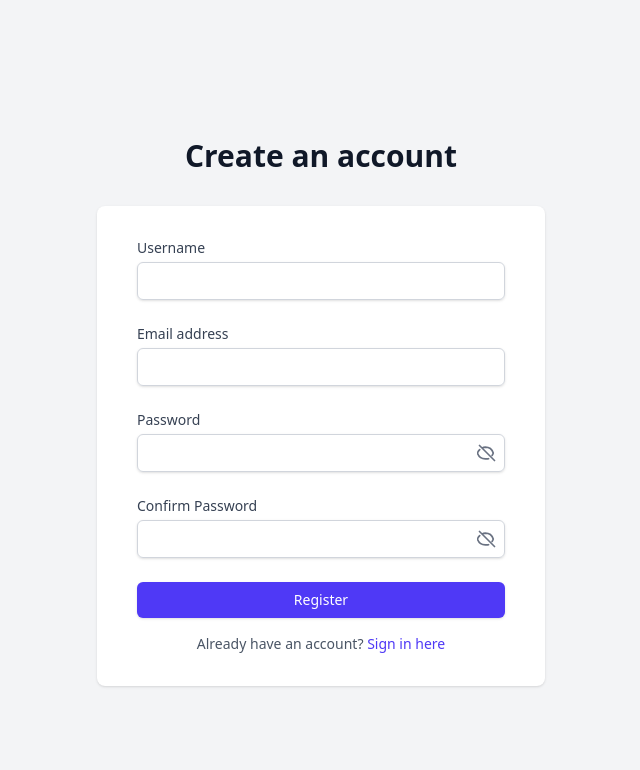
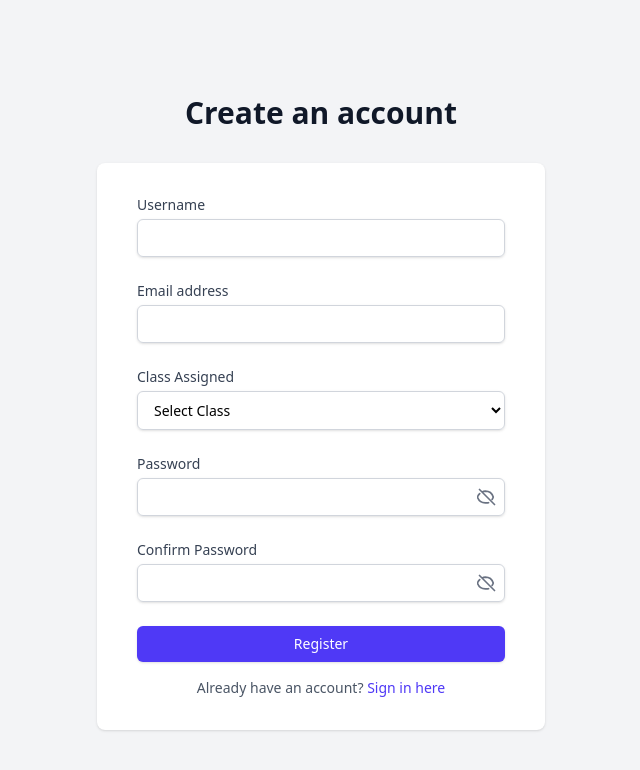
Before and after one commit to azhararrozak/komite-qr-code-scan, a React (Vite) app in the folder frontend/: page /auth/register in a window 1280 px wide. Shown: the top 770 px of the page, without its empty margins (319-959 px from the left). Built offline with nearby package versions, Linux system fonts and the light colour scheme.

Commit message:
feat: Ubah tampilan UI berbeda admin dan user/walikelas

```diff
--- a/frontend/src/pages/Register.jsx
+++ b/frontend/src/pages/Register.jsx
@@ -10,6 +10,7 @@ const Register = () => {
   const [email, setEmail] = useState("");
   const [password, setPassword] = useState("");
   const [confirmPassword, setConfirmPassword] = useState("");
+  const [classAssigned, setClassAssigned] = useState("");
   const [showPassword, setShowPassword] = useState(false);
   const [showConfirmPassword, setShowConfirmPassword] = useState(false);
   const [message, setMessage] = useState("");
@@ -37,6 +38,11 @@ const Register = () => {
     setConfirmPassword(confirmPassword);
   }
 
+  const onChangeClassAssigned = (e) => {
+    const classAssigned = e.target.value;
+    setClassAssigned(classAssigned);
+  }
+
   const handleRegister = (e) => {
     e.preventDefault();
 
@@ -47,7 +53,7 @@ const Register = () => {
       return;
     }
 
-    register(username, email, confirmPassword).then(
+    register(username, email, confirmPassword, classAssigned).then(
       (response) => {
   // server may return a message - show it if present
   setMessage(response?.message || "Registration successful");
@@ -78,6 +84,29 @@ const Register = () => {
           <form className="space-y-6" onSubmit={handleRegister}>
             <FormField id="username" label="Username" value={username} onChange={onChangeUsername} />
             <FormField id="email" label="Email address" type="email" value={email} onChange={onChangeEmail} />
+
+            {/* Class Assigned Dropdown 7A - 7I */}
+            <div>
+              <label htmlFor="classAssigned" className="block text-sm font-medium text-gray-700">Class Assigned</label>
+              <select
+                id="classAssigned"
+                name="classAssigned"
+                value={classAssigned}
+                onChange={onChangeClassAssigned}
+                className="mt-1 block w-full px-3 py-2 border border-gray-300 rounded-md shadow-sm focus:outline-none focus:ring-indigo-500 focus:border-indigo-500 sm:text-sm"
+              >
+                <option value="">Select Class</option>
+                <option value="7A">7A</option>
+                <option value="7B">7B</option>
+                <option value="7C">7C</option>
+                <option value="7D">7D</option>
+                <option value="7E">7E</option>
+                <option value="7F">7F</option>
+                <option value="7G">7G</option>
+                <option value="7H">7H</option>
+                <option value="7I">7I</option>
+              </select>
+            </div>
 
             <div>
               <label htmlFor="password" className="block text-sm font-medium text-gray-700">Password</label>
--- a/frontend/src/pages/dashboard/RekapData.jsx
+++ b/frontend/src/pages/dashboard/RekapData.jsx
@@ -1,6 +1,6 @@
-import { useEffect, useState } from 'react'
-import useReportStore from '../../stores/useReportStore'
-import useAuthStore from '../../stores/useAuthStore'
+import { useEffect, useState } from "react";
+import useReportStore from "../../stores/useReportStore";
+import useAuthStore from "../../stores/useAuthStore";
 
 const RekapData = () => {
   const {
@@ -14,18 +14,19 @@ const RekapData = () => {
     getStudentsByClass,
     getClassSummary,
     getGlobalStatistics,
-    clearError
-  } = useReportStore()
+    clearError,
+  } = useReportStore();
 
   const user = useAuthStore((s) => s.user);
+  const classAssigned = user?.classAssigned || "";
 
-  const [activeTab, setActiveTab] = useState('overview')
-  const [search, setSearch] = useState('')
-  const [statusFilter, setStatusFilter] = useState('')
+  const [activeTab, setActiveTab] = useState("overview");
+  const [search, setSearch] = useState("");
+  const [statusFilter, setStatusFilter] = useState("");
 
   useEffect(() => {
-    loadInitialData()
-  }, [])
+    loadInitialData();
+  }, []);
 
   const loadInitialData = async () => {
     try {
@@ -33,68 +34,84 @@ const RekapData = () => {
         getGlobalStatistics(),
         getClassSummary(),
         getAllStudentsWithPaymentInfo({ q: search, status: statusFilter }),
-        getStudentsByClass(user.classAssigned, { q: search, status: statusFilter }),
-      ])
+        getStudentsByClass(classAssigned, { q: search, status: statusFilter }),
+      ]);
     } catch (err) {
-      console.error('Error loading initial data:', err)
+      console.error("Error loading initial data:", err);
     }
-  }
+  };
 
   const handleSearchSubmit = (e) => {
-    e.preventDefault()
-    getAllStudentsWithPaymentInfo({ q: search, status: statusFilter })
-  }
+    e.preventDefault();
+    getAllStudentsWithPaymentInfo({ q: search, status: statusFilter });
+  };
 
   const getStatusBadge = (status) => {
     const colors = {
-      'Lunas': 'bg-green-100 text-green-800',
-      'Belum Lunas': 'bg-yellow-100 text-yellow-800',
-      'Belum Dibayar': 'bg-red-100 text-red-800'
-    }
-    return colors[status] || 'bg-gray-100 text-gray-800'
-  }
+      Lunas: "bg-green-100 text-green-800",
+      "Belum Lunas": "bg-yellow-100 text-yellow-800",
+      "Belum Dibayar": "bg-red-100 text-red-800",
+    };
+    return colors[status] || "bg-gray-100 text-gray-800";
+  };
 
   const formatRupiah = (amount) => {
-    return `Rp ${amount?.toLocaleString('id-ID') || '0'}`
-  }
+    return `Rp ${amount?.toLocaleString("id-ID") || "0"}`;
+  };
 
   const renderOverview = () => (
     <div className="space-y-6">
       <div className="grid grid-cols-1 md:grid-cols-2 lg:grid-cols-4 gap-6">
         <div className="bg-blue-50 p-6 rounded-lg">
           <h3 className="text-sm font-medium text-blue-600">Total Siswa</h3>
-          <p className="text-2xl font-bold text-blue-900">{globalStats?.totalStudents || 0}</p>
+          <p className="text-2xl font-bold text-blue-900">
+            {globalStats?.totalStudents || 0}
+          </p>
         </div>
         <div className="bg-green-50 p-6 rounded-lg">
-          <h3 className="text-sm font-medium text-green-600">Total Terkumpul</h3>
-          <p className="text-2xl font-bold text-green-900">{formatRupiah(globalStats?.totalPaidAmount)}</p>
+          <h3 className="text-sm font-medium text-green-600">
+            Total Terkumpul
+          </h3>
+          <p className="text-2xl font-bold text-green-900">
+            {formatRupiah(globalStats?.totalPaidAmount)}
+          </p>
         </div>
         <div className="bg-orange-50 p-6 rounded-lg">
           <h3 className="text-sm font-medium text-orange-600">Target Total</h3>
-          <p className="text-2xl font-bold text-orange-900">{formatRupiah(globalStats?.totalTargetAmount)}</p>
+          <p className="text-2xl font-bold text-orange-900">
+            {formatRupiah(globalStats?.totalTargetAmount)}
+          </p>
         </div>
         <div className="bg-purple-50 p-6 rounded-lg">
           <h3 className="text-sm font-medium text-purple-600">Persentase</h3>
-          <p className="text-2xl font-bold text-purple-900">{globalStats?.collectionPercentage || 0}%</p>
+          <p className="text-2xl font-bold text-purple-900">
+            {globalStats?.collectionPercentage || 0}%
+          </p>
         </div>
       </div>
 
       <div className="grid grid-cols-1 md:grid-cols-3 gap-6">
         <div className="bg-green-50 p-6 rounded-lg">
           <h3 className="text-sm font-medium text-green-600">Siswa Lunas</h3>
-          <p className="text-3xl font-bold text-green-900">{globalStats?.studentsStatus?.lunas || 0}</p>
+          <p className="text-3xl font-bold text-green-900">
+            {globalStats?.studentsStatus?.lunas || 0}
+          </p>
         </div>
         <div className="bg-yellow-50 p-6 rounded-lg">
           <h3 className="text-sm font-medium text-yellow-600">Belum Lunas</h3>
-          <p className="text-3xl font-bold text-yellow-900">{globalStats?.studentsStatus?.belumLunas || 0}</p>
+          <p className="text-3xl font-bold text-yellow-900">
+            {globalStats?.studentsStatus?.belumLunas || 0}
+          </p>
         </div>
         <div className="bg-red-50 p-6 rounded-lg">
           <h3 className="text-sm font-medium text-red-600">Belum Bayar</h3>
-          <p className="text-3xl font-bold text-red-900">{globalStats?.studentsStatus?.belumDibayar || 0}</p>
+          <p className="text-3xl font-bold text-red-900">
+            {globalStats?.studentsStatus?.belumDibayar || 0}
+          </p>
         </div>
       </div>
     </div>
-  )
+  );
 
   const renderClassSummary = () => (
     <div className="space-y-4">
@@ -102,39 +119,56 @@ const RekapData = () => {
         <div key={cls.className} className="bg-white border rounded-lg p-6">
           <div className="flex justify-between items-start mb-4">
             <h3 className="text-lg font-semibold">{cls.className}</h3>
-            <span className="text-sm text-gray-500">{cls.totalStudents} siswa</span>
+            <span className="text-sm text-gray-500">
+              {cls.totalStudents} siswa
+            </span>
           </div>
 
           <div className="grid grid-cols-2 md:grid-cols-4 gap-4 mb-4">
             <div>
               <p className="text-sm text-gray-600">Target</p>
-              <p className="font-semibold">{formatRupiah(cls.totalTargetAmount)}</p>
+              <p className="font-semibold">
+                {formatRupiah(cls.totalTargetAmount)}
+              </p>
             </div>
             <div>
               <p className="text-sm text-gray-600">Terkumpul</p>
-              <p className="font-semibold text-green-600">{formatRupiah(cls.totalPaidAmount)}</p>
+              <p className="font-semibold text-green-600">
+                {formatRupiah(cls.totalPaidAmount)}
+              </p>
             </div>
             <div>
               <p className="text-sm text-gray-600">Sisa</p>
-              <p className="font-semibold text-orange-600">{formatRupiah(cls.totalRemainingAmount)}</p>
+              <p className="font-semibold text-orange-600">
+                {formatRupiah(cls.totalRemainingAmount)}
+              </p>
             </div>
             <div>
               <p className="text-sm text-gray-600">Progress</p>
               <p className="font-semibold text-blue-600">
-                {cls.totalTargetAmount > 0 ? Math.round((cls.totalPaidAmount / cls.totalTargetAmount) * 100) : 0}%
+                {cls.totalTargetAmount > 0
+                  ? Math.round(
+                      (cls.totalPaidAmount / cls.totalTargetAmount) * 100
+                    )
+                  : 0}
+                %
               </p>
             </div>
           </div>
 
           <div className="flex space-x-4 text-sm">
             <span className="text-green-600">Lunas: {cls.paidStudents}</span>
-            <span className="text-yellow-600">Belum Lunas: {cls.partialPaidStudents}</span>
-            <span className="text-red-600">Belum Bayar: {cls.unpaidStudents}</span>
+            <span className="text-yellow-600">
+              Belum Lunas: {cls.partialPaidStudents}
+            </span>
+            <span className="text-red-600">
+              Belum Bayar: {cls.unpaidStudents}
+            </span>
           </div>
         </div>
       ))}
     </div>
-  )
+  );
 
   const renderStudentList = () => (
     <div className="space-y-4">
@@ -194,7 +228,7 @@ const RekapData = () => {
             </thead>
             <tbody className="bg-white divide-y divide-gray-200">
               {reportData.map((student) => (
-                <tr key={student.id} className="hover:bg-gray-50">
+                <tr key={student._id} className="hover:bg-gray-50">
                   <td className="px-6 py-4 whitespace-nowrap text-sm font-medium">
                     {student.nis}
                   </td>
@@ -290,7 +324,7 @@ const RekapData = () => {
             </thead>
             <tbody className="bg-white divide-y divide-gray-200">
               {studentsByClass.map((student) => (
-                <tr key={student.id} className="hover:bg-gray-50">
+                <tr key={student._id} className="hover:bg-gray-50">
                   <td className="px-6 py-4 whitespace-nowrap text-sm font-medium">
                     {student.nis}
                   </td>
@@ -327,6 +361,8 @@ const RekapData = () => {
     </div>
   );
 
+  const isAdmin = user?.roles?.includes("ROLE_ADMIN");
+
   return (
     <div className="p-6">
       <h1 className="text-2xl font-bold mb-6">Rekap Data Pembayaran</h1>
@@ -334,54 +370,61 @@ const RekapData = () => {
       {error && (
         <div className="bg-red-100 border border-red-400 text-red-700 px-4 py-3 rounded mb-4">
           {error}
-          <button onClick={clearError} className="ml-2 text-red-500 hover:text-red-700">×</button>
+          <button
+            onClick={clearError}
+            className="ml-2 text-red-500 hover:text-red-700"
+          >
+            ×
+          </button>
         </div>
       )}
 
+      {/* Admin: Show tabs navigation */}
+      {isAdmin && (
         <div className="mb-6">
-        <nav className="flex space-x-8">
+          <nav className="flex space-x-8 border-b">
             <button
-            onClick={() => setActiveTab('overview')}
+              onClick={() => setActiveTab("overview")}
               className={`py-2 px-1 border-b-2 font-medium text-sm ${
-              activeTab === 'overview'
-                ? 'border-blue-500 text-blue-600'
-                : 'border-transparent text-gray-500 hover:text-gray-700'
+                activeTab === "overview"
+                  ? "border-blue-500 text-blue-600"
+                  : "border-transparent text-gray-500 hover:text-gray-700"
               }`}
             >
               Overview
             </button>
             <button
-            onClick={() => setActiveTab('classes')}
+              onClick={() => setActiveTab("classes")}
               className={`py-2 px-1 border-b-2 font-medium text-sm ${
-              activeTab === 'classes'
-                ? 'border-blue-500 text-blue-600'
-                : 'border-transparent text-gray-500 hover:text-gray-700'
+                activeTab === "classes"
+                  ? "border-blue-500 text-blue-600"
+                  : "border-transparent text-gray-500 hover:text-gray-700"
               }`}
             >
               Per Kelas
             </button>
             <button
-            onClick={() => setActiveTab('students')}
+              onClick={() => setActiveTab("students")}
               className={`py-2 px-1 border-b-2 font-medium text-sm ${
-              activeTab === 'students'
-                ? 'border-blue-500 text-blue-600'
-                : 'border-transparent text-gray-500 hover:text-gray-700'
+                activeTab === "students"
+                  ? "border-blue-500 text-blue-600"
+                  : "border-transparent text-gray-500 hover:text-gray-700"
               }`}
             >
               Detail Siswa
             </button>
-          <button
-            onClick={() => setActiveTab('studentbyclass')}
-            className={`py-2 px-1 border-b-2 font-medium text-sm ${
-              activeTab === 'studentbyclass'
-                ? 'border-blue-500 text-blue-600'
-                : 'border-transparent text-gray-500 hover:text-gray-700'
-            }`}
-          >
-            Siswa per Kelas
-          </button>
           </nav>
         </div>
+      )}
+
+      {/* Regular User: Show title for their class */}
+      {!isAdmin && (
+        <div className="mb-6">
+          <h2 className="text-lg font-semibold text-gray-700">
+            Data Siswa Kelas {classAssigned || "Anda"}
+          </h2>
+        </div>
+      )}
 
       {loading ? (
         <div className="text-center py-8">
@@ -390,14 +433,21 @@ const RekapData = () => {
         </div>
       ) : (
         <div>
-          {activeTab === 'overview' && renderOverview()}
-          {activeTab === 'classes' && renderClassSummary()}
-          {activeTab === 'students' && renderStudentList()}
-          {activeTab === 'studentbyclass' && renderStudentsByClass()}
+          {/* Admin: Show content based on active tab */}
+          {isAdmin && (
+            <>
+              {activeTab === "overview" && renderOverview()}
+              {activeTab === "classes" && renderClassSummary()}
+              {activeTab === "students" && renderStudentList()}
+            </>
+          )}
+
+          {/* Regular User: Only show students by class */}
+          {!isAdmin && renderStudentsByClass()}
         </div>
       )}
     </div>
-  )
-}
+  );
+};
 
-export default RekapData
+export default RekapData;
--- a/frontend/src/stores/useAuthStore.js
+++ b/frontend/src/stores/useAuthStore.js
@@ -35,13 +35,14 @@ const useAuthStore = create((set, get) => ({
     }
   },
 
-  register: async (username, email, password) => {
+  register: async (username, email, password, classAssigned) => {
     set({ loading: true, error: null });
     try {
       const res = await axios.post(API_URL + "signup", {
         username,
         email,
         password,
+        classAssigned
       });
       set({ loading: false });
       return res.data;
```
Lines whose indentation alone changed are shown as unchanged.
